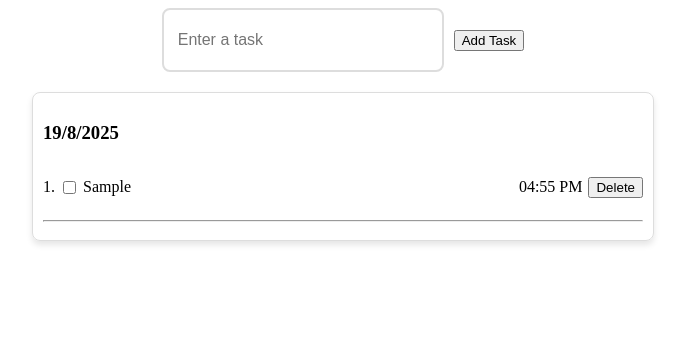
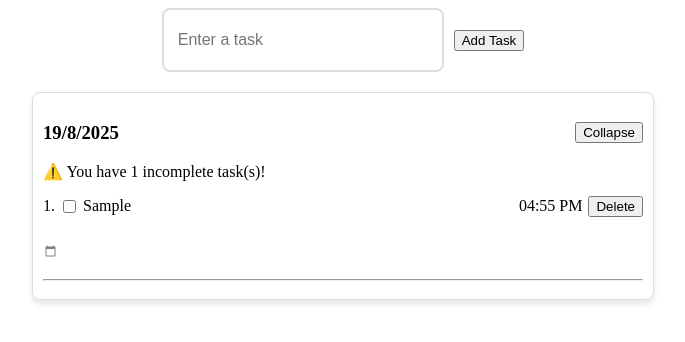
Before and after one commit to abhishekk119/Todo-react, a React (Vite) app: page / in a window 1280 px wide. Both pictures are taken after typing "Sample" into the empty fields and a click on the button "Add Task". Shown: the top 342 px of the page, without its empty margins (297-982 px from the left). Built offline with nearby package versions, Linux system fonts and the light colour scheme.

Commit message:
Added new features

```diff
--- a/src/Alltodos.jsx
+++ b/src/Alltodos.jsx
@@ -1,30 +1,91 @@
-import { useState } from "react";
+import { useState, useEffect } from "react";
 
-function Alltodos({ newtasktoadd, tasknumber, deletethisitem }) {
-  const [isChecked, setIsChecked] = useState(false);
-  const now = new Date();
-  const currentTime = now.toLocaleTimeString([], {
-    hour: "2-digit",
-    minute: "2-digit",
-  });
+function Alltodos({
+  newtasktoadd,
+  tasknumber,
+  isCompleted,
+  toggleCompletion,
+  deletethisitem,
+  currentTime,
+  id, // This prop is now received
+}) {
+  const [taskText, setTaskText] = useState(newtasktoadd);
+  const [duedate, setduedate] = useState("");
+
+  // Load data from localStorage
+  useEffect(() => {
+    // Load due date
+    const savedDueDate = localStorage.getItem(`dueDate_${id}`);
+    if (savedDueDate) {
+      setduedate(savedDueDate);
+    }
+
+    // Load saved task text (if user edited it)
+    const savedTaskText = localStorage.getItem(`taskText_${id}`);
+    if (savedTaskText && savedTaskText !== newtasktoadd) {
+      setTaskText(savedTaskText);
+    }
+  }, [id, newtasktoadd]);
+
+  // Save due date to localStorage
+  useEffect(() => {
+    if (duedate) {
+      localStorage.setItem(`dueDate_${id}`, duedate);
+    } else {
+      localStorage.removeItem(`dueDate_${id}`);
+    }
+  }, [duedate, id]);
+
+  // Save task text to localStorage
+  useEffect(() => {
+    localStorage.setItem(`taskText_${id}`, taskText);
+  }, [taskText, id]);
+
+  const handleInput = (e) => {
+    const newText = e.currentTarget.textContent;
+    setTaskText(newText);
+  };
+
+  const handleDateChange = (e) => {
+    setduedate(e.target.value);
+  };
 
   return (
     <>
-      <div className="alltodos">
+      <div className="alltodoswrapper">
+        <div className="alltodoscontainer-one">
           <div className="tasknumber-and-checkbox-and-task">
             <p>{tasknumber + 1}.</p>
             <input
               type="checkbox"
-            checked={isChecked}
-            onChange={() => setIsChecked(!isChecked)}
+              checked={isCompleted}
+              onChange={toggleCompletion}
             />
-          <p className={isChecked ? "task-done" : ""}>{newtasktoadd}</p>
+            <p
+              className={isCompleted ? "task-done" : ""}
+              contentEditable={true}
+              suppressContentEditableWarning={true}
+              onInput={handleInput}
+            >
+              {taskText}
+            </p>
           </div>
           <div className="currenttime-and-deletebutton">
-          {currentTime}
+            <p>{currentTime}</p>
             <button onClick={deletethisitem}>Delete</button>
           </div>
         </div>
+        <div className="alltodoscontainer-two">
+          <input
+            className="date-input-icon"
+            type="date"
+            value={duedate}
+            onChange={handleDateChange}
+          />
+          {duedate && <p>Due by: {new Date(duedate).toLocaleDateString()}</p>}
+        </div>
+      </div>
+
       <hr />
     </>
   );
--- a/src/App.jsx
+++ b/src/App.jsx
@@ -1,41 +1,184 @@
-import { useState } from "react";
+import { useState, useEffect } from "react";
 import "./App.css";
 import Userinput from "./Userinput";
 import Alltodos from "./Alltodos";
 
 function App() {
   const [newtask, setnewtask] = useState([]);
+  const [expandedDates, setExpandedDates] = useState({});
+  const [isLoaded, setIsLoaded] = useState(false);
 
-  function datecheck(thedate) {}
+  // Load data from localStorage on component mount
+  useEffect(() => {
+    console.log("Loading from localStorage...");
+
+    const savedTasks = localStorage.getItem("todoTasks");
+    const savedExpandedStates = localStorage.getItem("expandedDates");
+
+    console.log("Saved tasks:", savedTasks);
+    console.log("Saved expanded states:", savedExpandedStates);
+
+    if (savedTasks) {
+      try {
+        const parsedTasks = JSON.parse(savedTasks);
+        console.log("Parsed tasks:", parsedTasks);
+
+        // Ensure all tasks have the required properties
+        const validatedTasks = parsedTasks.map((task) => ({
+          text: task.text || "",
+          date: task.date || new Date().toLocaleDateString(),
+          time: task.time || new Date().toLocaleTimeString(),
+          id: task.id || Date.now() + Math.random(),
+          completed: task.completed || false,
+        }));
+
+        console.log("Validated tasks:", validatedTasks);
+        setnewtask(validatedTasks);
+      } catch (error) {
+        console.error("Error parsing saved tasks:", error);
+        localStorage.removeItem("todoTasks");
+      }
+    }
+
+    if (savedExpandedStates) {
+      try {
+        const parsedExpanded = JSON.parse(savedExpandedStates);
+        console.log("Parsed expanded states:", parsedExpanded);
+        setExpandedDates(parsedExpanded);
+      } catch (error) {
+        console.error("Error parsing expanded states:", error);
+        localStorage.removeItem("expandedDates");
+      }
+    }
+
+    setIsLoaded(true);
+  }, []);
+
+  // Save tasks to localStorage whenever they change
+  useEffect(() => {
+    if (isLoaded) {
+      console.log("Saving tasks to localStorage:", newtask);
+      try {
+        localStorage.setItem("todoTasks", JSON.stringify(newtask));
+        console.log("Tasks saved successfully");
+      } catch (error) {
+        console.error("Error saving tasks to localStorage:", error);
+        // Handle storage quota exceeded
+        if (error.name === "QuotaExceededError") {
+          alert("Storage limit exceeded. Some data may not be saved.");
+        }
+      }
+    }
+  }, [newtask, isLoaded]);
+
+  // Save expanded states to localStorage whenever they change
+  useEffect(() => {
+    if (isLoaded) {
+      console.log("Saving expanded states to localStorage:", expandedDates);
+      try {
+        localStorage.setItem("expandedDates", JSON.stringify(expandedDates));
+        console.log("Expanded states saved successfully");
+      } catch (error) {
+        console.error("Error saving expanded states to localStorage:", error);
+      }
+    }
+  }, [expandedDates, isLoaded]);
+
+  const toggleDateExpansion = (date) => {
+    setExpandedDates((prev) => ({
+      ...prev,
+      [date]: !prev[date],
+    }));
+  };
 
   function updateTask(value) {
+    if (!value.trim()) return;
+
     const today = new Date();
     const taskDate = `${today.getDate()}/${
       today.getMonth() + 1
     }/${today.getFullYear()}`;
 
-    setnewtask((prevTasks) => [
-      ...prevTasks,
-      {
-        text: value,
+    const taskTime = today.toLocaleTimeString([], {
+      hour: "2-digit",
+      minute: "2-digit",
+    });
+
+    const newTask = {
+      text: value.trim(),
       date: taskDate,
-        id: Date.now(), // 👈 Unique ID
-      },
-    ]);
+      time: taskTime,
+      id: Date.now() + Math.random(),
+      completed: false,
+    };
+
+    console.log("Adding new task:", newTask);
+    setnewtask((prevTasks) => [...prevTasks, newTask]);
   }
 
-  // Group tasks by date
+  function toggleCompletion(id) {
+    console.log("Toggling completion for task:", id);
+    setnewtask((prev) =>
+      prev.map((task) =>
+        task.id === id ? { ...task, completed: !task.completed } : task
+      )
+    );
+  }
+
   const tasksByDate = newtask.reduce((groups, task, index) => {
     if (!groups[task.date]) {
-      groups[task.date] = [];
+      groups[task.date] = {
+        tasks: [],
+        incompleteCount: 0,
+      };
     }
-    groups[task.date].push({ ...task, originalIndex: index });
+    groups[task.date].tasks.push({ ...task, originalIndex: index });
+    if (!task.completed) {
+      groups[task.date].incompleteCount++;
+    }
     return groups;
   }, {});
 
   function ondelete(idToDelete) {
+    console.log("Deleting task:", idToDelete);
     setnewtask((prev) => prev.filter((task) => task.id !== idToDelete));
+
+    // Also remove individual task data from localStorage
+    localStorage.removeItem(`dueDate_${idToDelete}`);
+    localStorage.removeItem(`taskText_${idToDelete}`);
   }
+
+  const clearAllTasks = () => {
+    if (window.confirm("Are you sure you want to clear all tasks?")) {
+      console.log("Clearing all tasks");
+      setnewtask([]);
+      setExpandedDates({});
+
+      // Clear all localStorage data
+      localStorage.removeItem("todoTasks");
+      localStorage.removeItem("expandedDates");
+
+      // Clear all individual task data
+      Object.keys(localStorage).forEach((key) => {
+        if (key.startsWith("dueDate_") || key.startsWith("taskText_")) {
+          localStorage.removeItem(key);
+        }
+      });
+    }
+  };
+
+  // Debug function to check localStorage contents
+  const debugStorage = () => {
+    console.log("=== LOCALSTORAGE DEBUG ===");
+    console.log("todoTasks:", localStorage.getItem("todoTasks"));
+    console.log("expandedDates:", localStorage.getItem("expandedDates"));
+    Object.keys(localStorage).forEach((key) => {
+      if (key.startsWith("dueDate_") || key.startsWith("taskText_")) {
+        console.log(`${key}:`, localStorage.getItem(key));
+      }
+    });
+    console.log("=== END DEBUG ===");
+  };
 
   return (
     <>
@@ -43,17 +186,39 @@ function App() {
         <Userinput usersnewinputtedtask={updateTask} />
       </div>
 
-      {Object.entries(tasksByDate).map(([date, dateTasks]) => (
+      {Object.entries(tasksByDate).map(([date, dateGroup]) => (
         <div key={date} className="alltodowrapper">
           <div key={date} className="date-group">
+            <div className="topdiv">
               <h3>{date}</h3>
-            {dateTasks.map((task, i) => (
+              <button onClick={() => toggleDateExpansion(date)}>
+                {expandedDates[date] ? "Expand" : "Collapse"}
+              </button>
+            </div>
+            {dateGroup.incompleteCount > 0 && (
+              <div className="incomplete-tasks-notification">
+                ⚠️ You have {dateGroup.incompleteCount} incomplete task(s)!
+              </div>
+            )}
+            {dateGroup.incompleteCount === 0 && dateGroup.tasks.length > 0 && (
+              <div className="incomplete-tasks-notification">
+                ✅ All tasks completed.
+              </div>
+            )}
+            {!expandedDates[date] &&
+              dateGroup.tasks.map((task, i) => (
+                <div key={task.id} className="alltodosdiv">
                   <Alltodos
-                key={i}
+                    key={task.id}
+                    id={task.id}
                     newtasktoadd={task.text}
                     tasknumber={i}
-                deletethisitem={() => ondelete(task.id)} // 👈 Pass ID
+                    isCompleted={task.completed}
+                    toggleCompletion={() => toggleCompletion(task.id)}
+                    deletethisitem={() => ondelete(task.id)}
+                    currentTime={task.time}
                   />
+                </div>
               ))}
           </div>
         </div>
--- a/src/index.css
+++ b/src/index.css
@@ -56,10 +56,26 @@
   gap: 6px;
 }
 
-.alltodos {
+.alltodoswrapper {
+  display: flex;
+  flex-direction: column;
+  align-items: center;
+  justify-content: center;
+  width: 100%;
+}
+
+.alltodoscontainer-one {
   display: flex;
   align-items: center;
   justify-content: space-between;
+  width: 100%;
+}
+
+.alltodoscontainer-two {
+  width: 100%;
+  display: flex;
+  align-items: center;
+  justify-content: left;
 }
 
 .task-done {
@@ -67,3 +83,41 @@
   color: gray;
   opacity: 0.7;
 }
+
+.topdiv {
+  display: flex;
+  align-items: center;
+  justify-content: space-between;
+}
+
+.date-input-icon {
+  width: 40px; /* Just wide enough for the icon */
+  height: 40px;
+  border: none;
+  background: transparent;
+  cursor: pointer;
+  appearance: none;
+  -webkit-appearance: none;
+  -moz-appearance: none;
+}
+
+.date-input-icon::-webkit-calendar-picker-indicator {
+  padding: 0;
+  margin: 0;
+  cursor: pointer;
+  filter: invert(0.5); /* Optional: change icon color */
+}
+
+.date-input-icon::-webkit-datetime-edit {
+  display: none; /* Hide the text part */
+}
+
+/* For Firefox */
+.date-input-icon::-moz-focus-inner {
+  border: 0;
+  padding: 0;
+}
+
+.date-input-icon {
+  color: transparent; /* Hide text in Firefox */
+}
```
Lines whose indentation alone changed are shown as unchanged.
